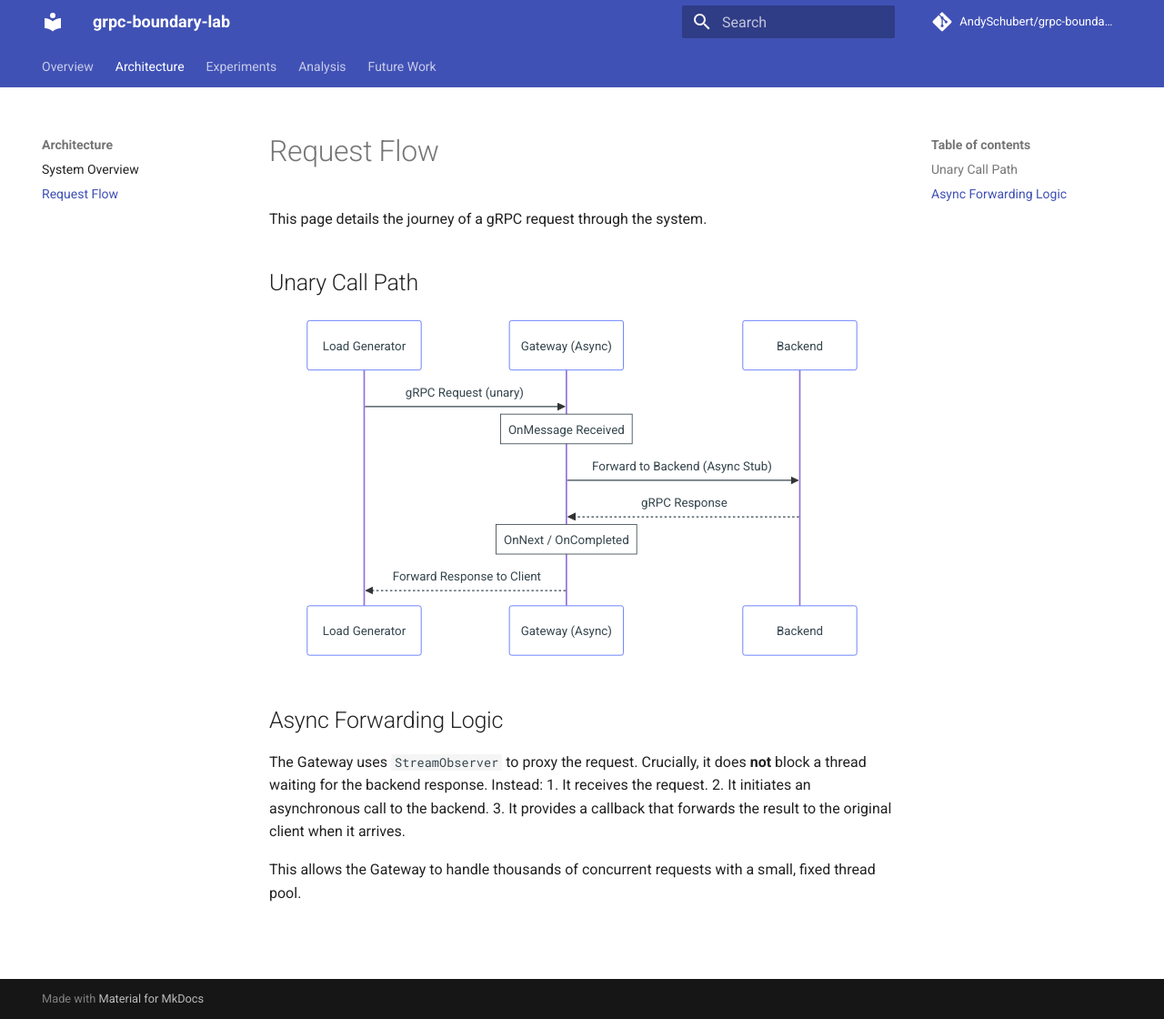
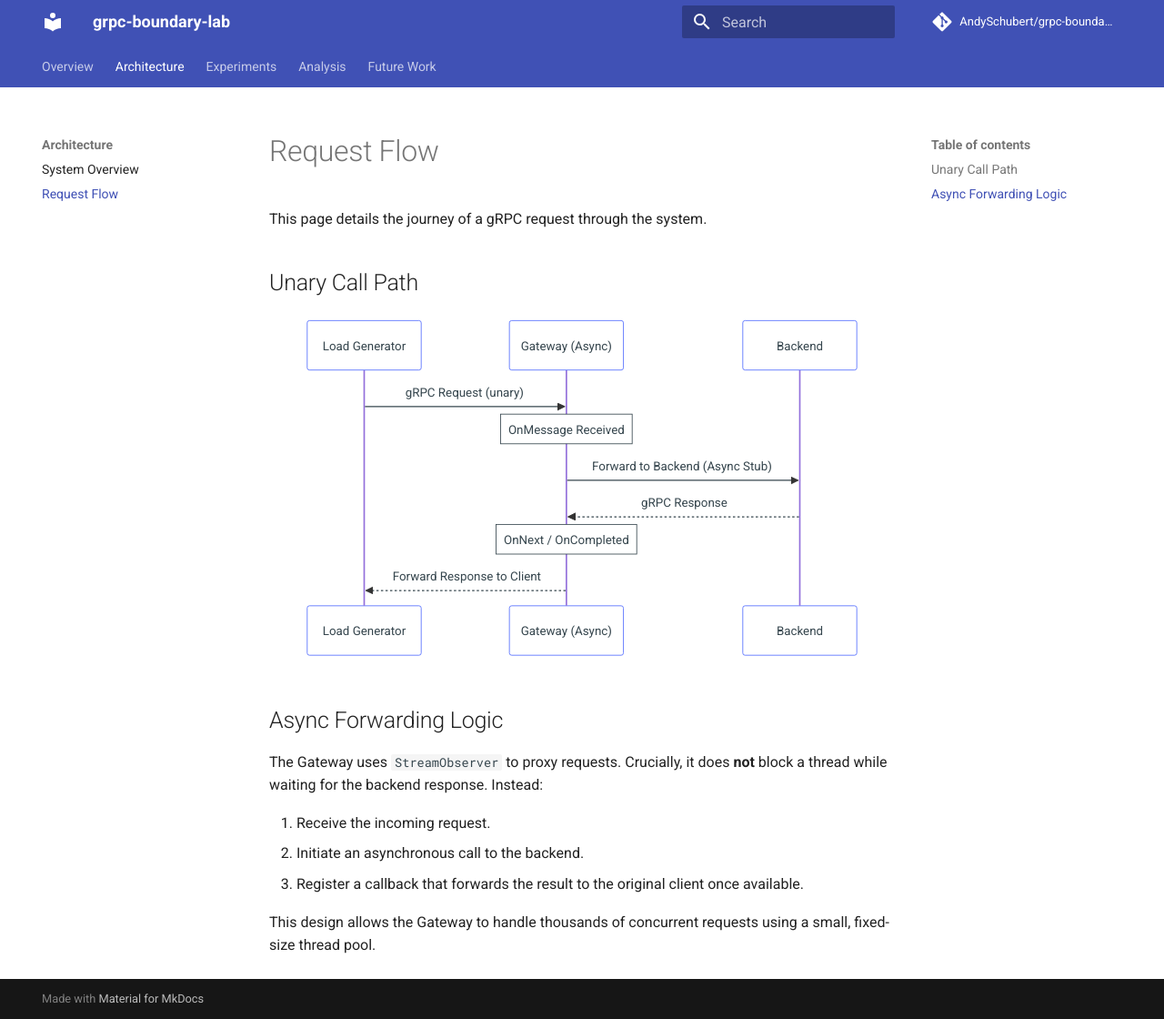
Before and after one commit to AndySchubert/grpc-boundary-lab, an MkDocs documentation site: the page built from docs/architecture/request-flow.md, in a window 1280 px wide and 1120 px high. Shown: the whole window at 91% size. Built offline with MkDocs 1.6.1 and Material for MkDocs 9.7.7, drawn with Linux system fonts in a browser that asks for light colours; comment, search, counter and statistics services are not loaded.

Commit message:
Fix list formatting in async forwarding section

```diff
--- a/docs/architecture/request-flow.md
+++ b/docs/architecture/request-flow.md
@@ -20,9 +20,10 @@ sequenceDiagram
 
 ## Async Forwarding Logic
 
-The Gateway uses `StreamObserver` to proxy the request. Crucially, it does **not** block a thread waiting for the backend response. Instead:
-1. It receives the request.
-2. It initiates an asynchronous call to the backend.
-3. It provides a callback that forwards the result to the original client when it arrives.
+The Gateway uses `StreamObserver` to proxy requests. Crucially, it does **not** block a thread while waiting for the backend response. Instead:
 
-This allows the Gateway to handle thousands of concurrent requests with a small, fixed thread pool.
+1. Receive the incoming request.
+2. Initiate an asynchronous call to the backend.
+3. Register a callback that forwards the result to the original client once available.
+
+This design allows the Gateway to handle thousands of concurrent requests using a small, fixed-size thread pool.
```
